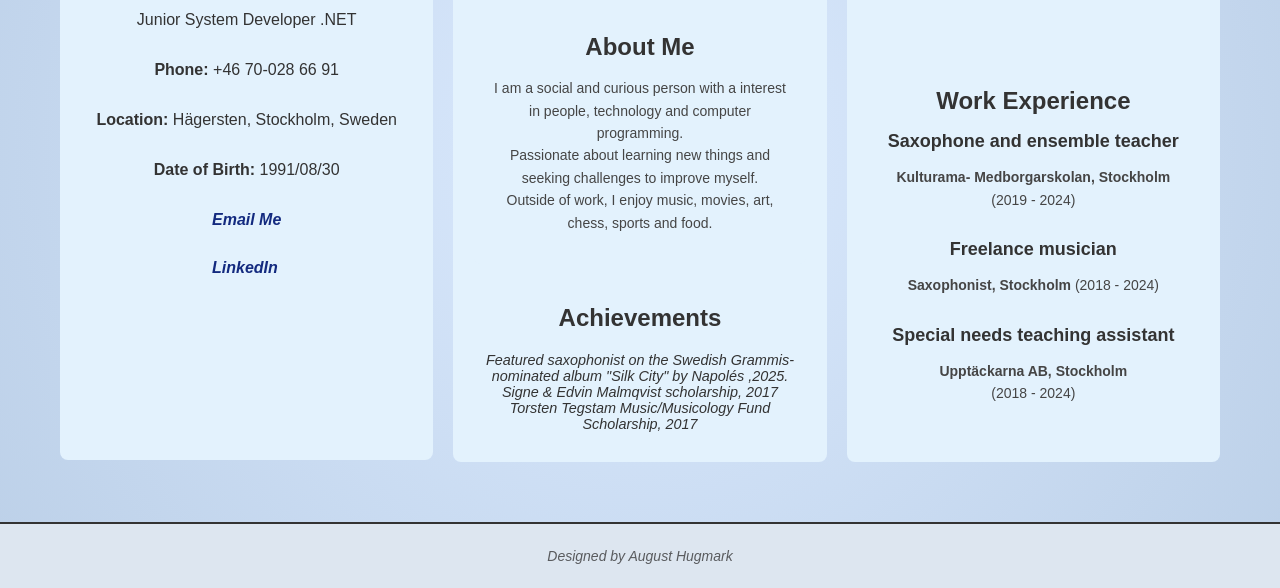
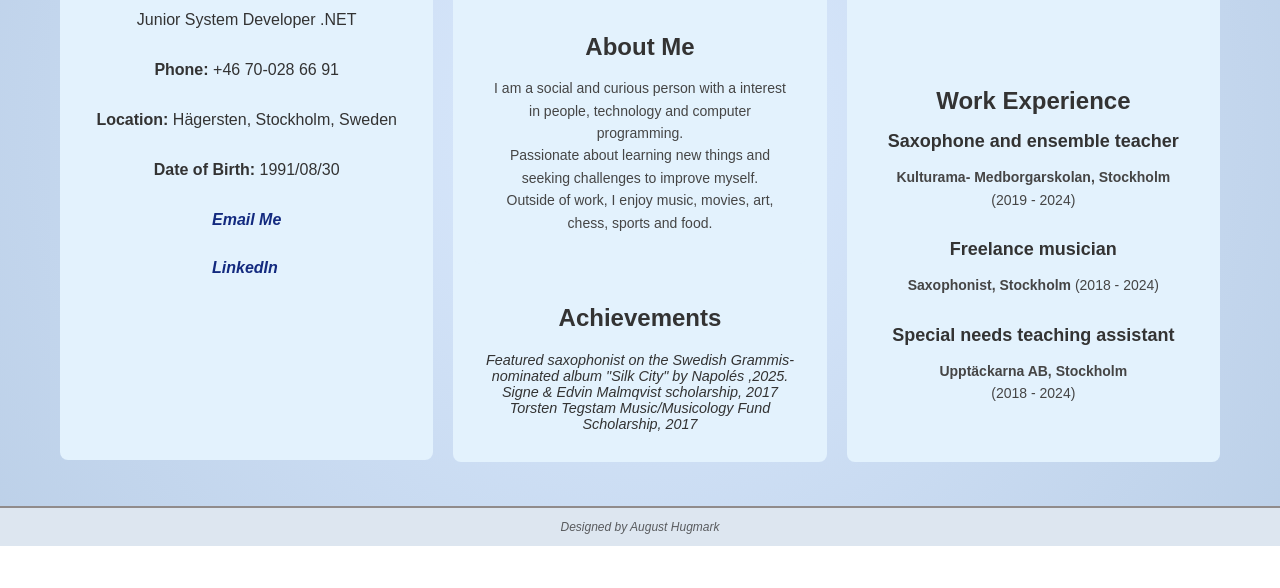
Before and after one commit to augusthugmark/cv, a plain HTML site: page index.html in a window 1280 px wide. Shown: the part 299-887 px from the top of the page. After the commit the page ends 845 px from the top, so only its background shows below. Drawn offline with Linux system fonts and the light colour scheme.

Commit message:
Refactor footer

```diff
--- a/style.css
+++ b/style.css
@@ -99,10 +99,11 @@ body {
 
 footer {
   text-align: center;
-  padding: 10px;
+  margin-top: -16px;
+  padding: -8px;
   background-color: #dde6f0;
-  border-top: 2px solid #333;
-  font-size: 14px;
+  border-top: 2px solid #908b8b;
+  font-size: 12px;
   width: 100%;
   box-sizing: border-box;
 }
```
